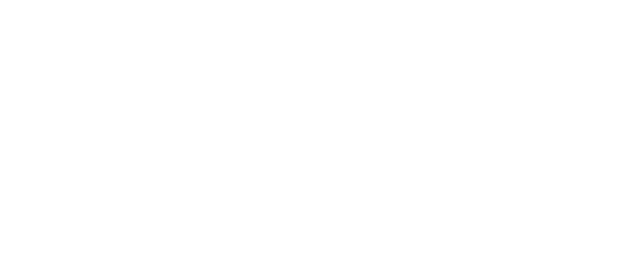
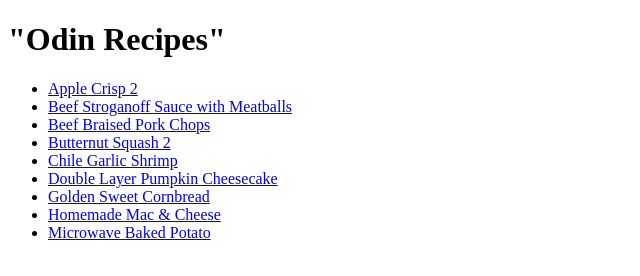
Before and after one commit to AceZepp/odin-recipes, a plain HTML site: page index.html in a window 1280 px wide. Shown: the whole page, without its empty margins (0-640 px from the left). Drawn offline with Linux system fonts and the light colour scheme.

Commit message:
Add recipe links and correct spelling mistake

```diff
--- a/index.html
+++ b/index.html
@@ -0,0 +1,24 @@
+<!DOCTYPE html>
+<html lang="en">
+<head>
+  <meta charset="UTF-8">
+  <meta name="viewport" content="width=device-width, initial-scale=1.0">
+  <meta http-equiv="X-UA-Compatible" content="ie=edge">
+  <title>Odin Recipes</title>
+</head>
+<body>
+  <h1>"Odin Recipes"</h1>
+    <ul>
+      <li><a href="recipes/apple-crisp-two.html">Apple Crisp 2</a></li>
+      <li><a href="recipes/beef-stroganoff-sauce-with-meatballs.html">Beef Stroganoff Sauce with Meatballs</a></li>
+      <li><a href="recipes/beer-braised-pork-chops.html">Beef Braised Pork Chops</a></li>
+      <li><a href="recipes/butternut-squash-soup-two.html">Butternut Squash 2</a></li>
+      <li><a href="recipes/chile-garlic-shrimp.html">Chile Garlic Shrimp</a></li>
+      <li><a href="recipes/double-layer-pumpkin-cheesecake.html">Double Layer Pumpkin Cheesecake</a></li>
+      <li><a href="recipes/golden-sweet-cornbread.html">Golden Sweet Cornbread</a></li>
+      <li><a href="recipes/homemade-mac-and-cheese.html">Homemade Mac & Cheese</a></li>
+      <li><a href="recipes/microwave-baked-potato.html">Microwave Baked Potato</a></li>
+    </ul>
+
+</body>
+</html>
```
Also changed, not shown: recipes/double-layer-pumpkin-cheesecake.html (renamed from recipes/double-layer-pumkin-cheesecake.html, +1 -1 lines).
